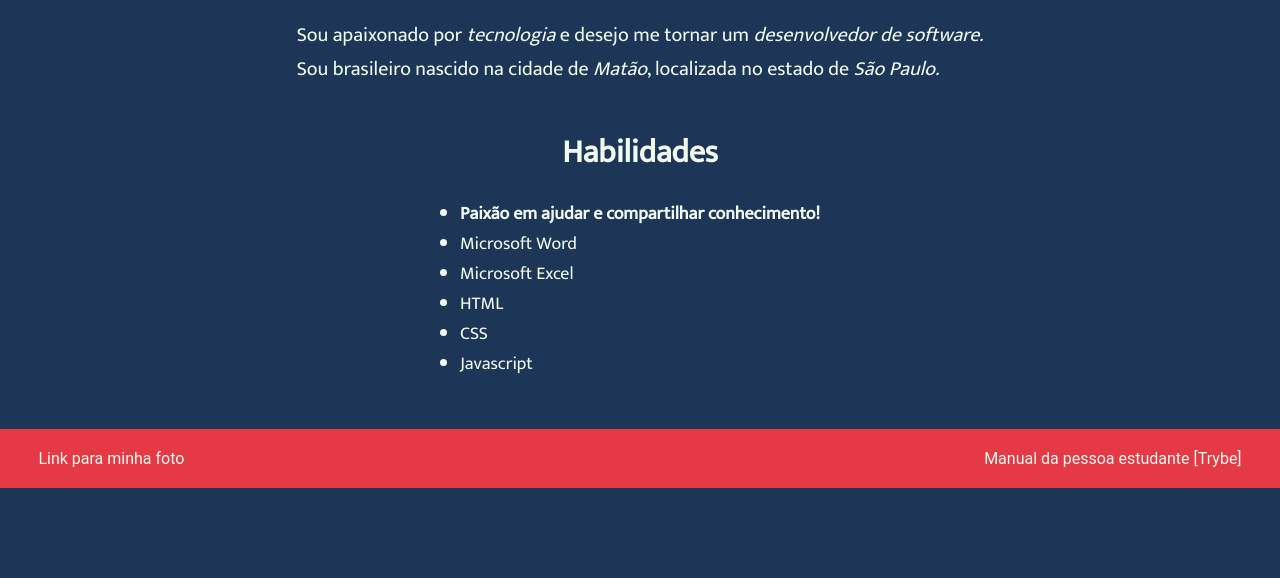
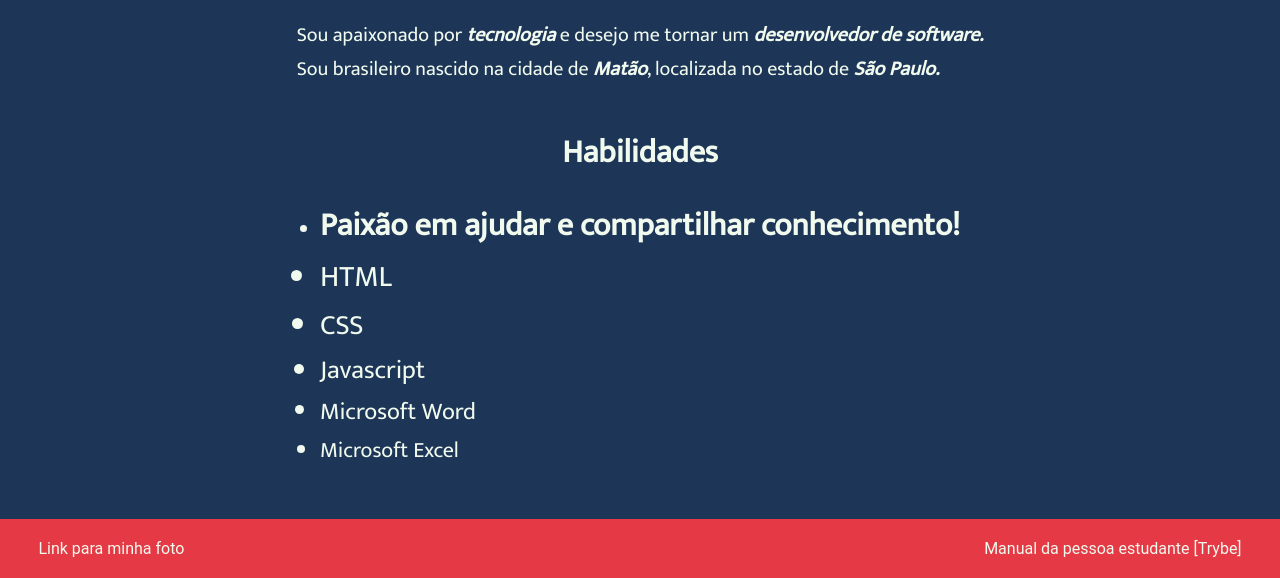
Before and after one commit to tiagaoalb/tiagaoalb.github.io, a plain HTML site: page index.html in a window 1280 px wide. Shown: the part 700-1278 px from the top of the page. Before the commit the page ends 1188 px from the top, so only its background shows below. Drawn offline with Linux system fonts and the light colour scheme; a web font is replaced by a local one.

Commit message:
updated files

```diff
--- a/index.html
+++ b/index.html
@@ -28,11 +28,11 @@
     <h2 id="skills">Habilidades</h2>
     <ul>
       <li><strong>Paixão em ajudar e compartilhar conhecimento!</strong></li>
-      <li>Microsoft Word</li>
-      <li>Microsoft Excel</li>
-      <li>HTML</li>
-      <li>CSS</li>
-      <li>Javascript</li>
+      <li class="html">HTML</li>
+      <li class="css">CSS</li>
+      <li class="javascript">Javascript</li>
+      <li class="word">Microsoft Word</li>
+      <li class="excel">Microsoft Excel</li>
     </ul>
 
     <footer>
--- a/styles.css
+++ b/styles.css
@@ -18,6 +18,10 @@ body {
 a {
   color:#f1faee;
   text-decoration: none;
+}
+
+a:hover {
+  color: #a8dadc;
 }
 
 img {
@@ -46,10 +50,38 @@ p {
   font-size: 20px;
 }
 
+em {
+  font-weight: bold;
+}
+
 li {
   font-family: 'Mukta', sans-serif;
   color: #f1faee;
   font-size: 18px;
+}
+
+li strong {
+  font-size: 32px;
+}
+
+.html {
+  font-size: 30px;
+}
+
+.css {
+  font-size: 28px;
+}
+
+.javascript {
+  font-size: 26px;
+}
+
+.word {
+  font-size: 24px;
+}
+
+.excel {
+  font-size: 22px;
 }
 
 footer {
@@ -60,3 +92,8 @@ footer {
   display: flex;
   justify-content: space-between;
 }
+
+footer a:hover {
+  color: #a8dadc;
+  transition: 0.2s;
+}
```
